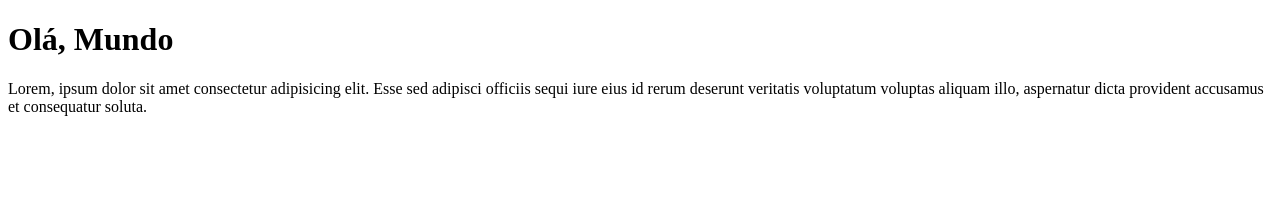
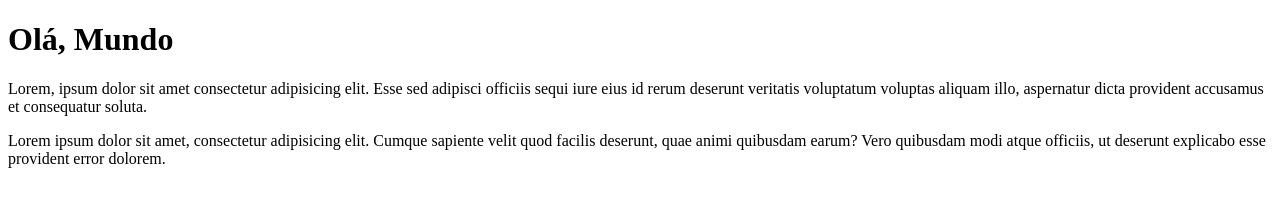
Before and after one commit to Mathues-Araujo/OlaMundo, a plain HTML site: page siteexemplo/index.html in a window 1280 px wide. Drawn offline with Linux system fonts and the light colour scheme.

Commit message:
adicionei um paragrafo

```diff
--- a/siteexemplo/index.html
+++ b/siteexemplo/index.html
@@ -8,5 +8,6 @@
 <body>
     <h1>Olá, Mundo</h1>
     <p>Lorem, ipsum dolor sit amet consectetur adipisicing elit. Esse sed adipisci officiis sequi iure eius id rerum deserunt veritatis voluptatum voluptas aliquam illo, aspernatur dicta provident accusamus et consequatur soluta.</p>
+    <p>Lorem ipsum dolor sit amet, consectetur adipisicing elit. Cumque sapiente velit quod facilis deserunt, quae animi quibusdam earum? Vero quibusdam modi atque officiis, ut deserunt explicabo esse provident error dolorem.</p>
 </body>
 </html>
```
